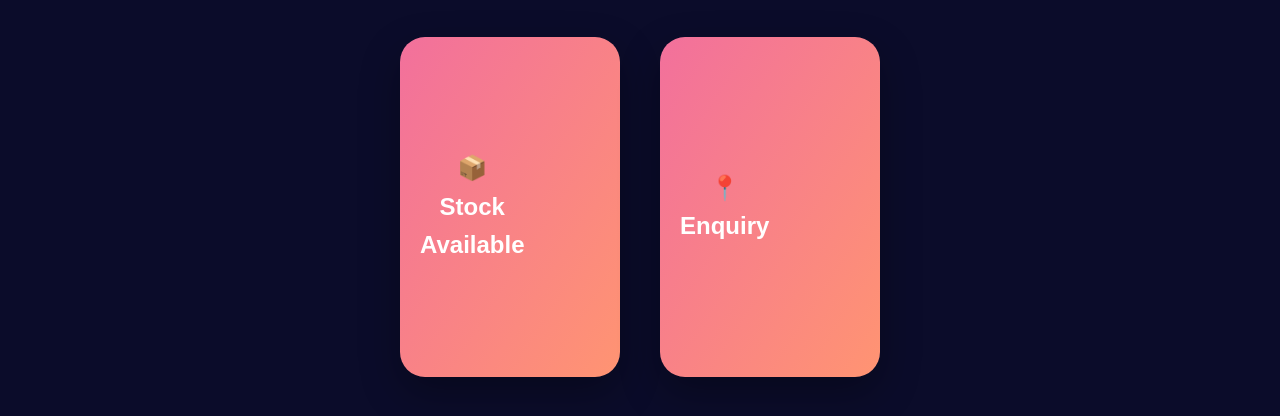
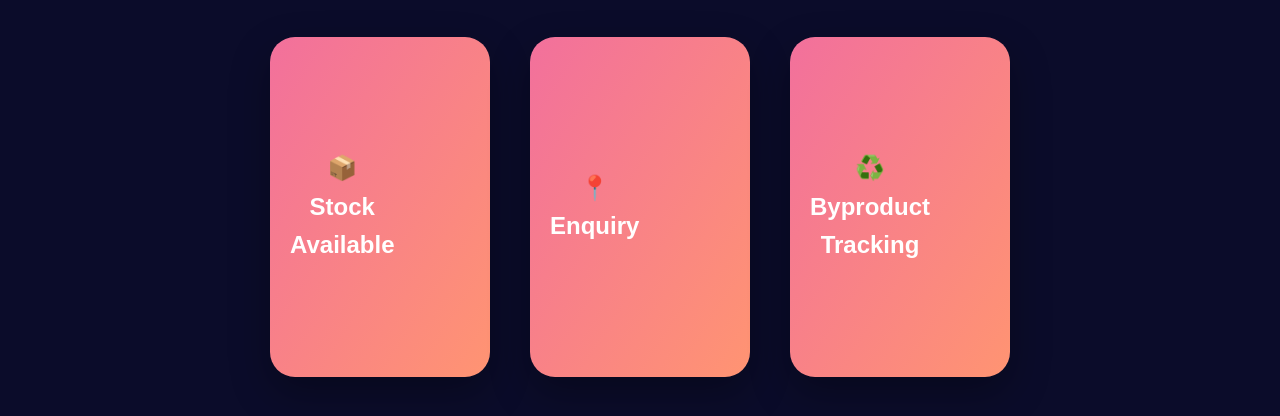
Before and after one commit to Saravanamoorthy0673/stock-monitoring, a website: page staff-dashboard.html in a window 1280 px wide. Shown: the part 148-564 px from the top of the page. Drawn offline with Linux system fonts and the light colour scheme.

Commit message:
Update staff-dashboard.html

```diff
--- a/staff-dashboard.html
+++ b/staff-dashboard.html
@@ -99,6 +99,9 @@
       <button class="btn" onclick="location.href='/staff-stockavai'">📦<br>Stock<br>Available</button>
     </div>
     <button class="btn" onclick="location.href='/staff-enquiry'">📍<br>Enquiry<br></button>
+    <button class="btn" onclick="location.href='/staff-byproduct'">♻️<br>Byproduct<br>Tracking</button>
+
   </div>
 </body>
+
 </html>
```
